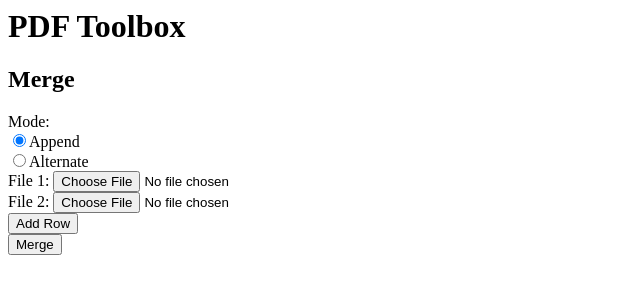
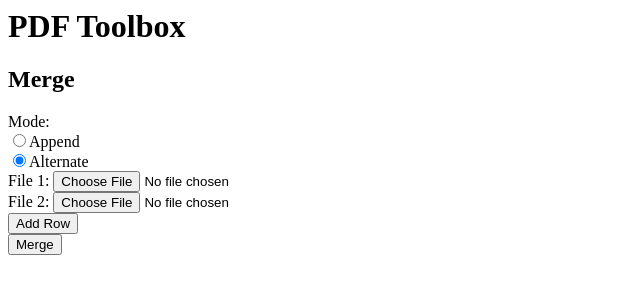
Before and after one commit to pdftoolbox/pdftoolbox.github.io, a plain HTML site: page tools/merge.html in a window 1280 px wide. Shown: the full height of the page, 0-640 px from the left. Drawn offline with Linux system fonts and the light colour scheme.

Commit message:
set default merge to alternate

```diff
--- a/tools/merge.html
+++ b/tools/merge.html
@@ -8,8 +8,8 @@
     <h2>Merge</h2>
     <div>
       Mode: <br/>
-      <input type="radio" id="append" name="mode" value="append" checked="checked" onchange="modeChange();">Append<br>
-      <input type="radio" id="alternate" name="mode" value="alternate" onchange="modeChange();">Alternate<br>
+      <input type="radio" id="append" name="mode" value="append" onchange="modeChange();">Append<br>
+      <input type="radio" id="alternate" name="mode" value="alternate" checked="checked" onchange="modeChange();">Alternate<br>
     </div>
     <div id="rows">
       <div>
```
